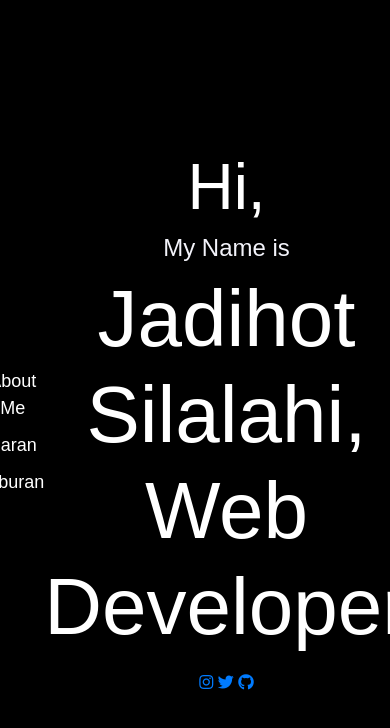
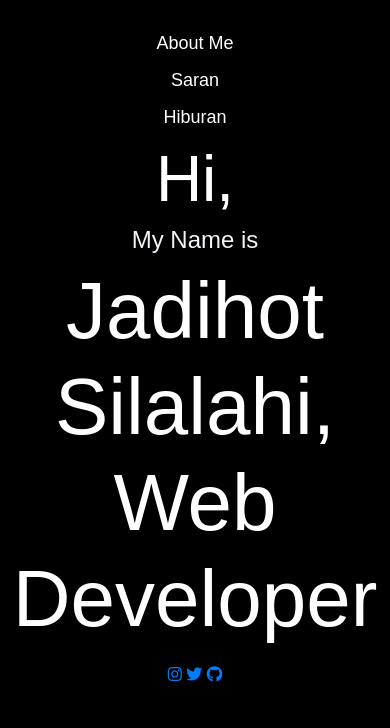
Before and after one commit to jadihotsilalahi/portoku.com, a plain HTML site: page index.html in a window 390 px wide. Drawn offline with nearby package versions, Linux system fonts and the light colour scheme.

Commit message:
Update index.html

```diff
--- a/index.html
+++ b/index.html
@@ -13,7 +13,6 @@
             background-color: #000;
             color: #fff;
             font-family: Arial, sans-serif;
-            position: relative;
             padding: 20px; /* Add padding for better spacing */
         }
         h1 {
@@ -59,10 +58,7 @@
         /* New styles for small screens */
         @media (max-width: 768px) {
             body {
-                display: flex;
-                justify-content: center;
-                align-items: center;
-                height: 100vh;
+                padding: 10px; /* Adjust padding for smaller screens */
             }
             nav {
                 position: static;
```
